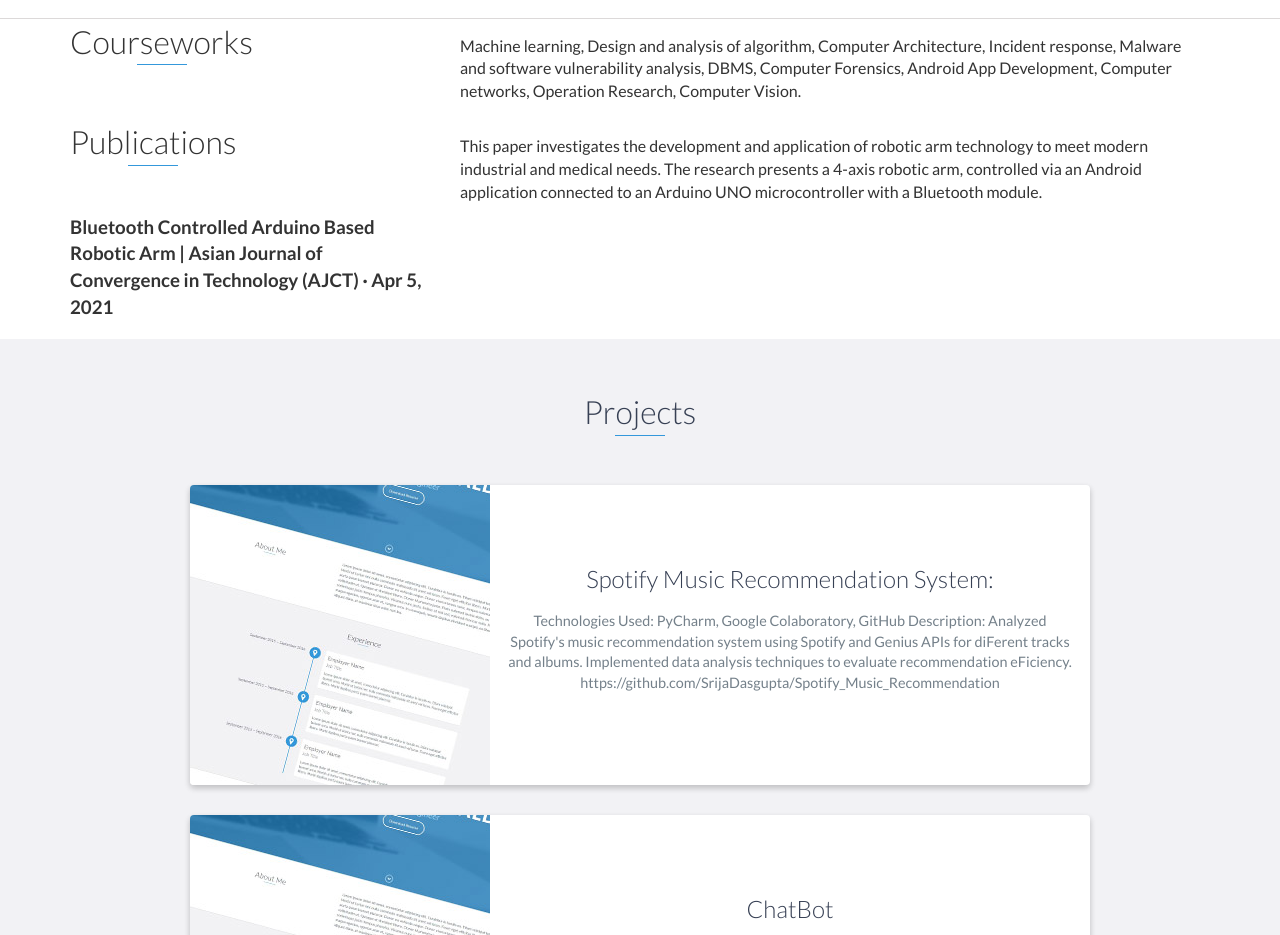
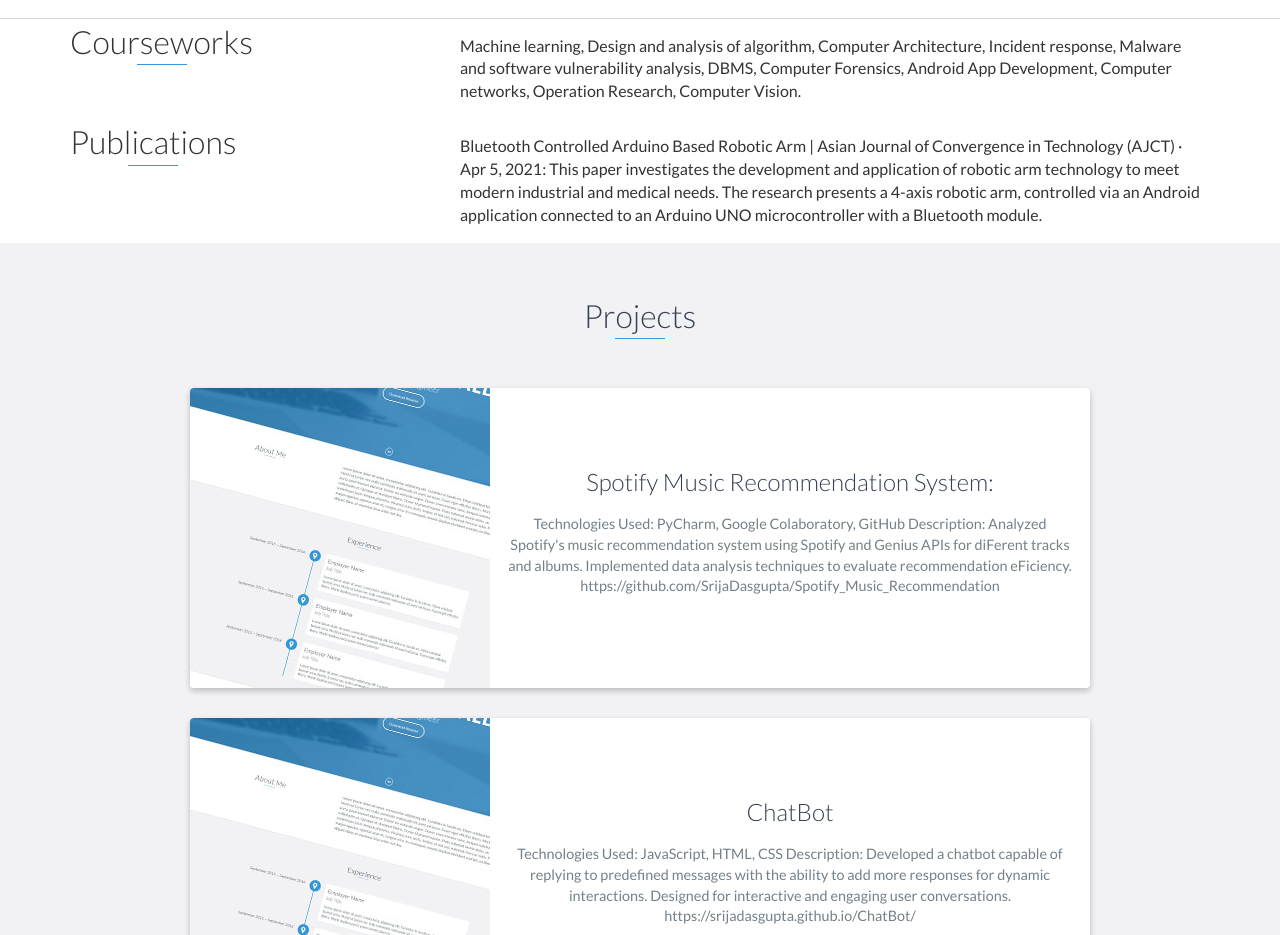
Before and after one commit to SrijaDasgupta/DeveloperPortfolio, a website: page index.html in a window 1280 px wide. Shown: the part 2840-3775 px from the top of the page. Drawn offline with nearby package versions, Linux system fonts and the light colour scheme.

Commit message:
Update index.html

```diff
--- a/index.html
+++ b/index.html
@@ -195,13 +195,14 @@
                  <div class="row">
                      <div class="col-md-4">
                          <h2 class="heading">Publications</h2>
-			  <h3>Bluetooth Controlled Arduino Based Robotic Arm | Asian Journal of Convergence in Technology
-                              (AJCT) · Apr 5, 2021</h3>
+
                     </div>
                     <div class="col-md-8">
                           <p>
+			      Bluetooth Controlled Arduino Based Robotic Arm | Asian Journal of Convergence in Technology
+                              (AJCT) · Apr 5, 2021:
 				This paper investigates the development and application of robotic arm technology to meet modern industrial and medical
-                                 needs. The research presents a 4-axis robotic arm, controlled via an Android application connected to an Arduino UNO
+                                needs. The research presents a 4-axis robotic arm, controlled via an Android application connected to an Arduino UNO
                                 microcontroller with a Bluetooth module.
                     </p>
                 </div>
```
